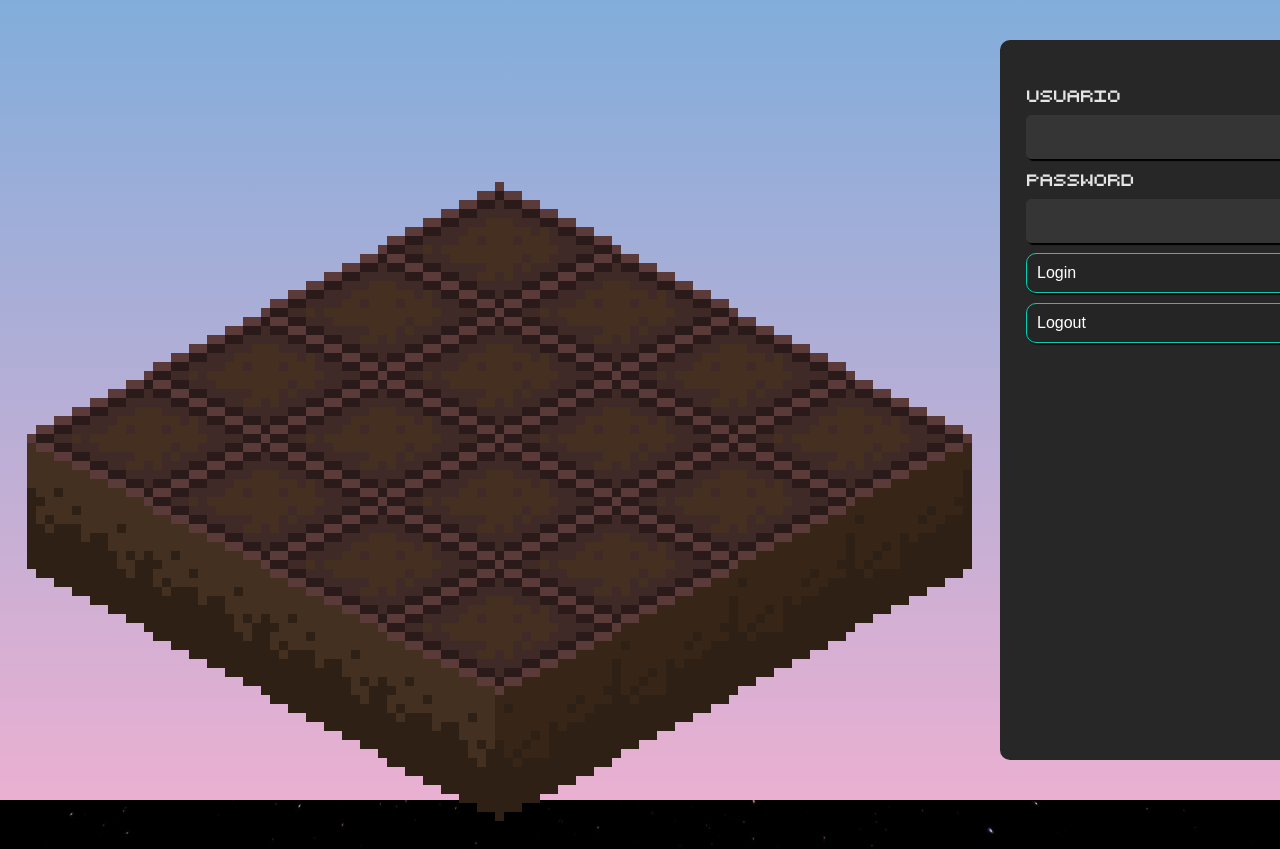
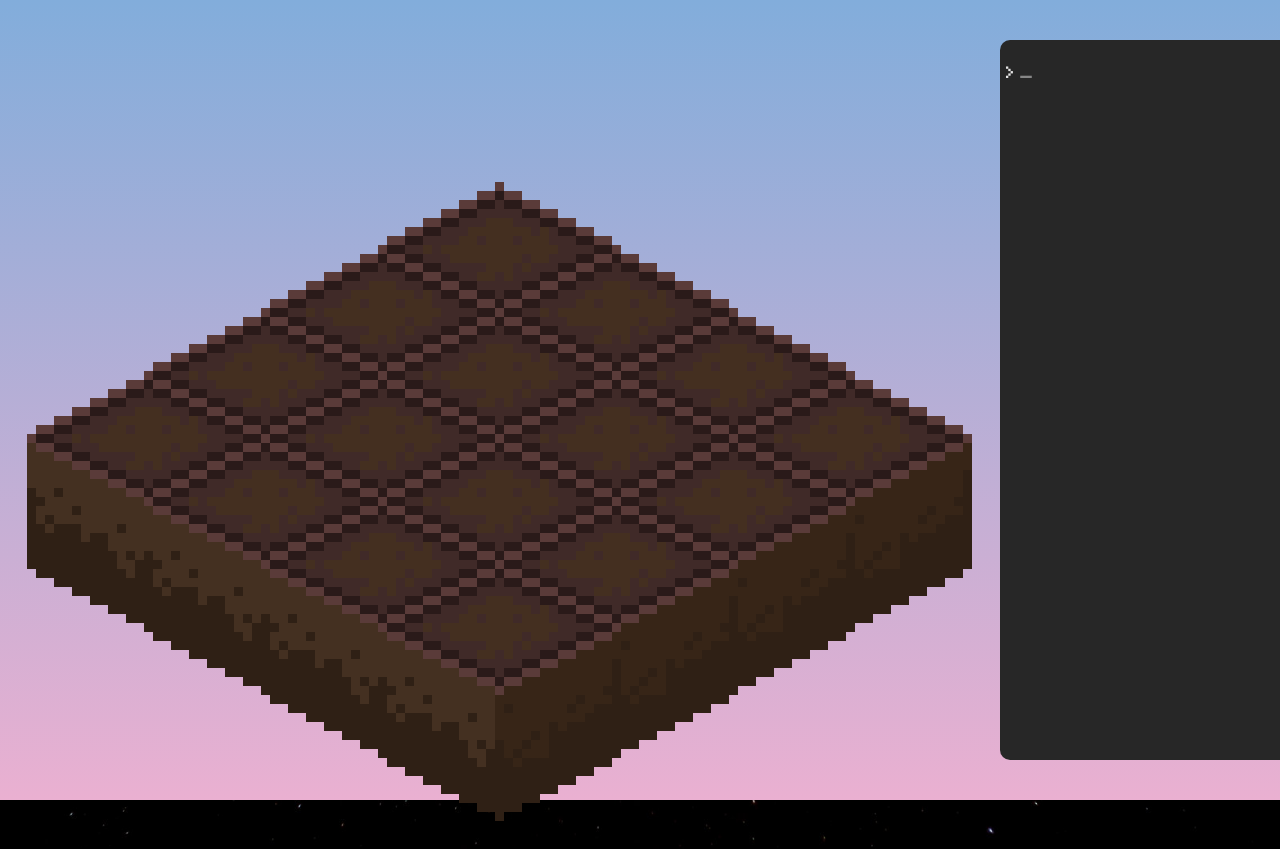
Before and after one commit to deltegui/Plantio, a Vue app: page / in a window 1280 px wide. Shown: the top 849 px of the page. Built offline with nearby package versions, Linux system fonts and the light colour scheme.

Commit message:
now console and login looks correctly

```diff
--- a/src/App.vue
+++ b/src/App.vue
@@ -24,6 +24,15 @@ export default {
 </script>
 
 <style>
+@font-face {
+  font-family: consoles;
+  src: url(/console.ttf);
+}
+
+body {
+  font-family: consoles;
+}
+
 #main-container {
   max-width: 1430px;
   margin-left: auto;
--- a/src/components/Console.vue
+++ b/src/components/Console.vue
@@ -23,6 +23,7 @@ export default {
       }
       if (evt.keyCode === 13) { // Enter
         write('<br /> > ');
+        consoleIO.scrollTop = consoleIO.scrollHeight;
         return;
       }
       write(String.fromCharCode(evt.keyCode));
@@ -32,6 +33,11 @@ export default {
 </script>
 
 <style scoped>
+#console-io {
+  overflow: scroll;
+  height: 98%;
+}
+
 #console-io::after {
   content: "_";
   opacity: 0;
--- a/src/components/LeftPanel.vue
+++ b/src/components/LeftPanel.vue
@@ -12,7 +12,7 @@ import Login from './Login.vue';
 export default {
   name: 'LeftPanel',
   data: () => ({
-    logged: false,
+    logged: true,
   }),
   components: {
     Console,
@@ -22,11 +22,6 @@ export default {
 </script>
 
 <style scoped>
-@font-face {
-  font-family: consoles;
-  src: url(/console.ttf);
-}
-
 #text-console {
   box-sizing: border-box;
 
@@ -40,10 +35,5 @@ export default {
   margin-right: 5px;
   padding: 5px;
   border-radius: 10px;
-
-  float: left;
-  overflow: scroll;
-
-  font-family: consoles;
 }
 </style>
--- a/src/components/Login.vue
+++ b/src/components/Login.vue
@@ -5,7 +5,7 @@
     <span>Password</span>
     <input class="field" type="password"/>
     <button class="field fynd-btn">Login</button>
-    <button class="field fynd-btn">Logout</button>
+    <button class="field fynd-btn">Register</button>
   </div>
 </template>
 
@@ -34,6 +34,7 @@ input {
           flex-grow: 18;
   border-width: 0px;
   font-size: 20px;
+
   padding-left: 7px;
   background-color: #353535;
   color: white;
@@ -42,16 +43,24 @@ input {
 
 .field {
   width: 100%;
-  display: -webkit-box;
-  display: flex;
   height: 40px;
   margin-bottom: 10px;
   overflow: hidden;
+
   border-style: solid;
   border-width: 1px;
   border-color: #353535;
+  border-radius: 5px 5px 5px 5px;
+
   box-shadow: 2px 2px 1px black;
-  border-radius: 5px 5px 5px 5px;
+  box-sizing: border-box;
+
+  display: -webkit-box;
+  display: flex;
+
+  font-size: 14px;
+  font-family: consoles;
+
   -webkit-transition: border-color 0.5s;
   transition: border-color 0.5s;
 }
@@ -62,15 +71,20 @@ input {
 }
 
 .fynd-btn {
-  text-align: center;
   padding: 10px;
+
   border-style: solid;
   border-radius: 10px 10px 10px 10px;
   border-width: 1px;
   border-color: #00d1b2;
+
   background-color: #252525;
   color: white;
-  font-size: 16px;
+
+  text-align: center;
+  font-size: 14px;
+  font-family: consoles;
+
   -webkit-transition: background-color 0.5s;
   transition: background-color 0.5s;
 }
```
Also changed, not shown: 1 other file (tests, documents, lock files or other folders).
